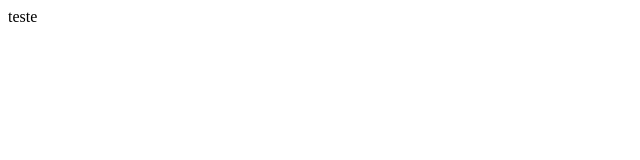
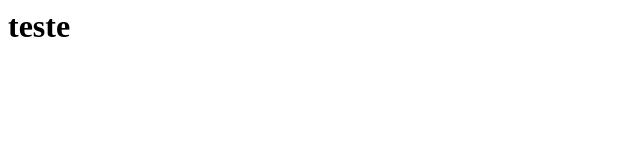
Before and after one commit to henriquetecinfo/meu_projeto_versionado, a plain HTML site: page index.html in a window 1280 px wide. Shown: the whole page, without its empty margins (0-640 px from the left). Drawn offline with Linux system fonts and the light colour scheme.

Commit message:
Este é um comit
Please enter the commit message for your changes. Lines starting

```diff
--- a/index.html
+++ b/index.html
@@ -1,3 +1,4 @@
 <html>
-teste
+<h1>teste</h1>
+
 </html>
```
